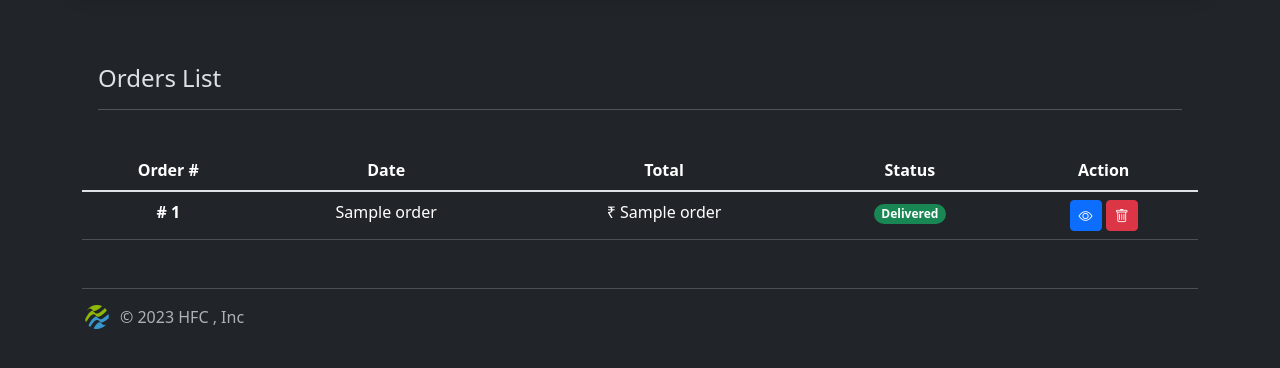
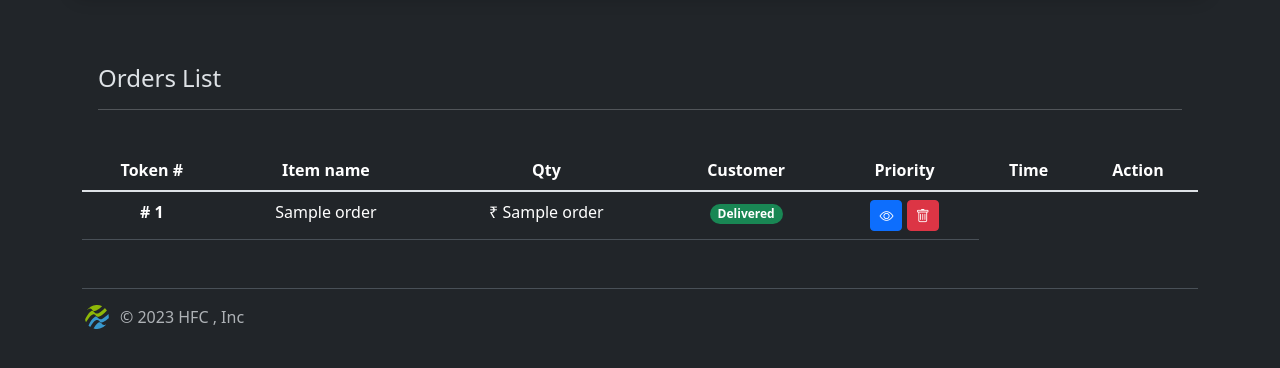
Before and after one commit to dhanushA6/HotelTakeAway, a Flask app: template templates/show_orders.html in a window 1280 px wide. Shown: the part 94-462 px from the top of the page. Run offline with Flask 3, Linux system fonts and the light colour scheme; the template is opened without the code that fills it: most values are stand-ins (such as "Sample title", 1, 10 or a date in 2020).

Commit message:
show order page updated

```diff
--- a/templates/show_orders.html
+++ b/templates/show_orders.html
@@ -7,10 +7,13 @@
     <table class="table table-hover">
         <thead>
             <tr class="text-center">
-                <th scope="col">Order #</th>
-                <th scope="col">Date</th>
-                <th scope="col">Total</th>
-                <th scope="col">Status</th>
+                <th scope="col">Token #</th>
+                <th scope="col">Item name</th>
+                <th scope="col">Qty</th>
+                <th scope="col">Customer</th>
+                <th scope="col">Priority</th>
+                <th scope="col">Time</th>
+                <!-- Delivered tick -->
                 <th scope="col">Action</th>
             </tr>
         </thead>
```
